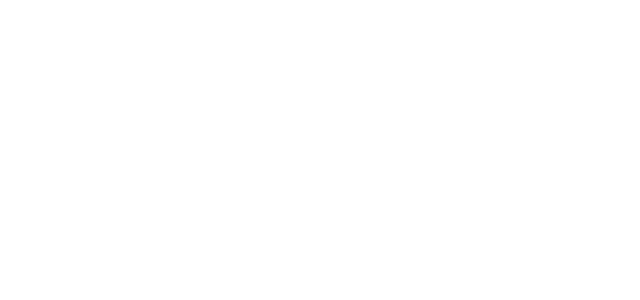
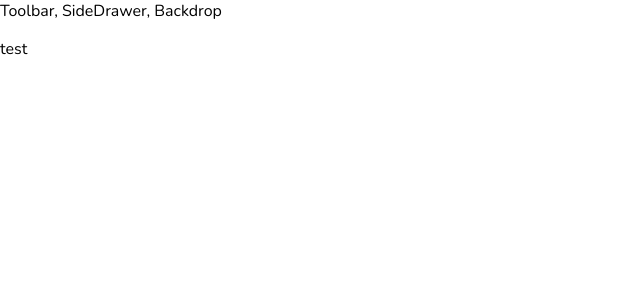
Before and after one commit to Rinatik79/burger-reactjs, a React app: page / in a window 1280 px wide. Shown: the top 300 px of the page, without its empty margins (0-640 px from the left). Built offline with nearby package versions, Linux system fonts and the light colour scheme.

Commit message:
end 11 mart

```diff
--- a/src/App.js
+++ b/src/App.js
@@ -1,10 +1,13 @@
 import React, { Component } from 'react';
+import Layout from './components/Layout/Layout'
 
 class App extends Component {
   render() {
     return (
       <div>
-
+        <Layout>
+          <p>test</p>
+        </Layout>
       </div>
     );
   }
--- a/src/components/Layout/Layout.js
+++ b/src/components/Layout/Layout.js
@@ -1,3 +1,13 @@
-const layout = () => (
-    <div>Toolbar, SideDrawer, Backdrop </div>
-)
+import React from 'react';
+import Auxillary from '../../hoc/Auxillary'
+
+const layout = (props) => (
+    <Auxillary>
+        <div>Toolbar, SideDrawer, Backdrop </div>
+        <main>
+            {props.children}
+        </main>
+    </Auxillary>
+);
+
+export default layout;
--- /dev/null
+++ b/src/hoc/Auxillary.js
@@ -0,0 +1,3 @@
+const aux = (props) => props.children;
+
+export default aux;
--- a/src/index.css
+++ b/src/index.css
@@ -1,5 +1,5 @@
 body {
   margin: 0;
   padding: 0;
-  font-family: sans-serif;
+  font-family: "Nunito", sans-serif;
 }
```
Also changed, not shown: src/containers/BurgerBuilder/BurgerBuilder.js (added).
